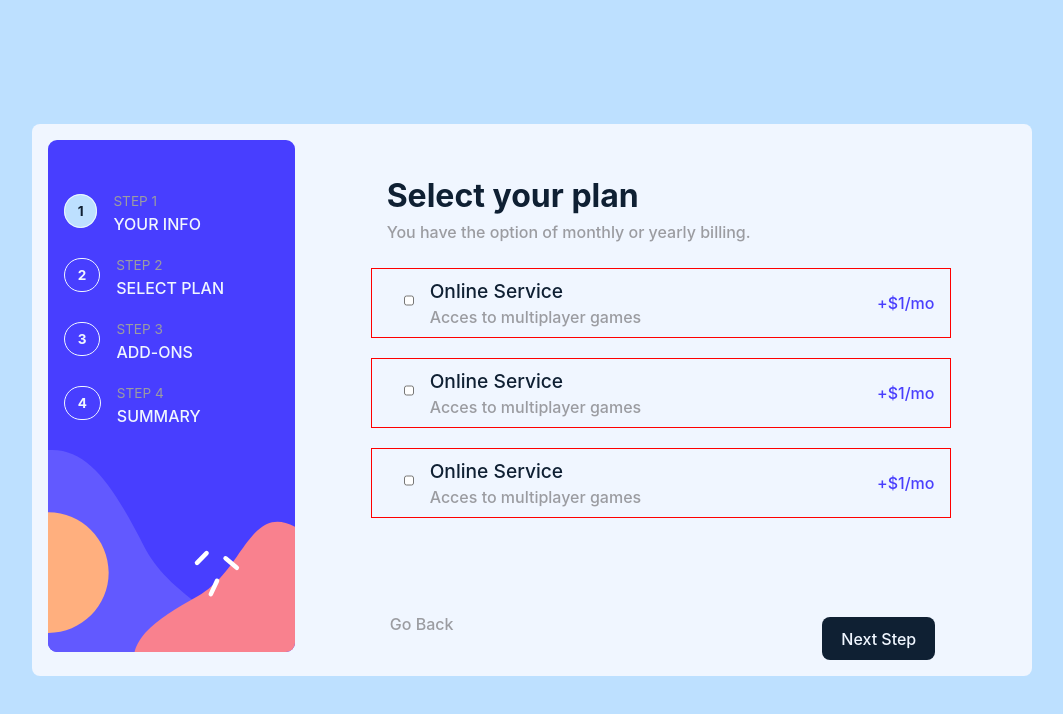
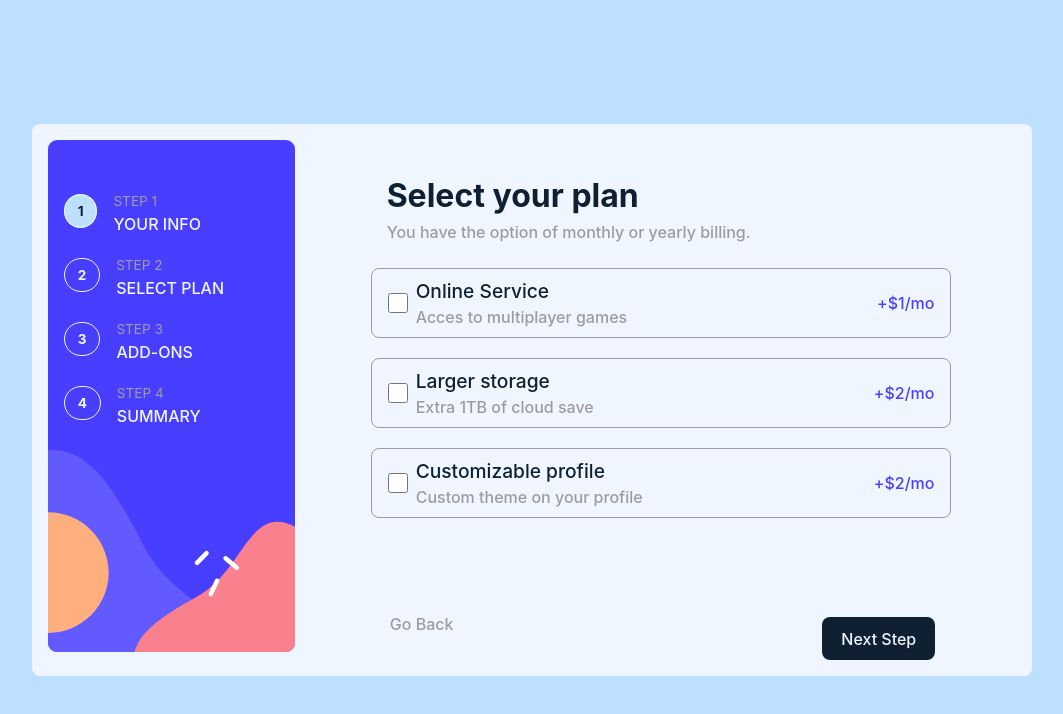
Before and after one commit to frightva/fm-multi-step-form, a React (Create React App) app: page / in a window 1280 px wide. Shown: the top 714 px of the page, without its empty margins (108-1171 px from the left). Built offline with nearby package versions, Linux system fonts and the light colour scheme; the HTML template or start-up script is replaced by a standard one.

Commit message:
Step 3 Css

```diff
--- a/src/App.css
+++ b/src/App.css
@@ -528,21 +528,34 @@ body {
 }
 
 .add-ons-cards .card {
-  border: 1px solid red;
   display: flex;
   justify-content: space-between;
   align-items: center;
   padding: .5rem 1rem;
+  border: 1px solid var(--clr-neutral-200);
+  border-radius: 8px;
+  cursor: pointer;
+}
+.add-ons-cards .active {
+  border: 1px solid var(--clr-accent-500);
+}
+.card-left{
+  display: flex;
+  align-items: center;
 }
 
-.add-ons-cards .card input {
-  max-width: 10px;
-  margin-inline: 1rem;
-  padding: 1rem;
-
+.add-ons-cards .checkbox-container{
+  position: relative;
+  width: 20px;
+  height: 20px;
+  vertical-align: middle;
+  margin-right: .5rem;
 }
 
-.add-ons-cards .card .card-title {
-  vertical-align: middle;
-  display: inline-block;
+.add-ons-cards .checkbox-container input[type="checkbox"] {
+  height: 20px;
+  width: 20px;
+  position: absolute;
+  top: 0rem;
+  cursor: pointer;
 }
--- a/src/components/Step3.jsx
+++ b/src/components/Step3.jsx
@@ -1,15 +1,21 @@
-import React from 'react'
+import React, { useState } from 'react'
 
 function Step3() {
+  const [checked1, setChecked1] = useState(false)
+  const [checked2, setChecked2] = useState(false)
+  const [checked3, setChecked3] = useState(false)
+
+
   return (
     <div className='form'>
       <h1 className='text-accent-700 fs-primary-heading fw-bold padding-inline-1'>Select your plan</h1>
       <p className='fs-body fw-medium text-neutral-200 padding-inline-1'>You have the option of monthly or yearly billing.</p>
-
       <div className='add-ons-cards'>
-        <div className='card'>
-          <div>
-            <input type="checkbox" />
+        <div className={checked1 ? 'card active' : 'card'} onClick={() => setChecked1(!checked1)}>
+          <div className='card-left'>
+            <div className='checkbox-container'>
+              <input type="checkbox" checked={checked1} />
+            </div>
             <div className='card-title'>
               <h2 className='fw-medium text-accent-700 fs-450'>Online Service</h2>
               <p className='fw-medium text-neutral-200'>Acces to multiplayer games</p>
@@ -19,28 +25,32 @@ function Step3() {
             <p className='fw-medium text-accent-500'>+$1/mo</p>
           </div>
         </div>
-        <div className='card'>
-          <div>
-            <input type="checkbox" />
+        <div className={checked2 ? 'card active' : 'card'} onClick={() => setChecked2(!checked2)}>
+          <div className='card-left'>
+            <div className='checkbox-container'>
+              <input type="checkbox" checked={checked2} />
+            </div>
             <div className='card-title'>
-            <h2 className='fw-medium text-accent-700 fs-450'>Online Service</h2>
-            <p className='fw-medium text-neutral-200'>Acces to multiplayer games</p>
+            <h2 className='fw-medium text-accent-700 fs-450'>Larger storage</h2>
+            <p className='fw-medium text-neutral-200'>Extra 1TB of cloud save</p>
             </div>
           </div>
           <div>
-            <p className='fw-medium text-accent-500'>+$1/mo</p>
+            <p className='fw-medium text-accent-500'>+$2/mo</p>
           </div>
         </div>
-        <div className='card'>
-          <div>
-            <input type="checkbox" />
+        <div className={checked3 ? 'card active' : 'card'} onClick={() => setChecked3(!checked3)}>
+          <div className='card-left'>
+            <div className='checkbox-container'>
+              <input type="checkbox" checked={checked3}/>
+            </div>
             <div className='card-title'>
-            <h2 className='fw-medium text-accent-700 fs-450'>Online Service</h2>
-            <p className='fw-medium text-neutral-200'>Acces to multiplayer games</p>
+            <h2 className='fw-medium text-accent-700 fs-450'>Customizable profile</h2>
+            <p className='fw-medium text-neutral-200'>Custom theme on your profile</p>
             </div>
           </div>
           <div>
-            <p className='fw-medium text-accent-500'>+$1/mo</p>
+            <p className='fw-medium text-accent-500'>+$2/mo</p>
           </div>
         </div>
       </div>
```
